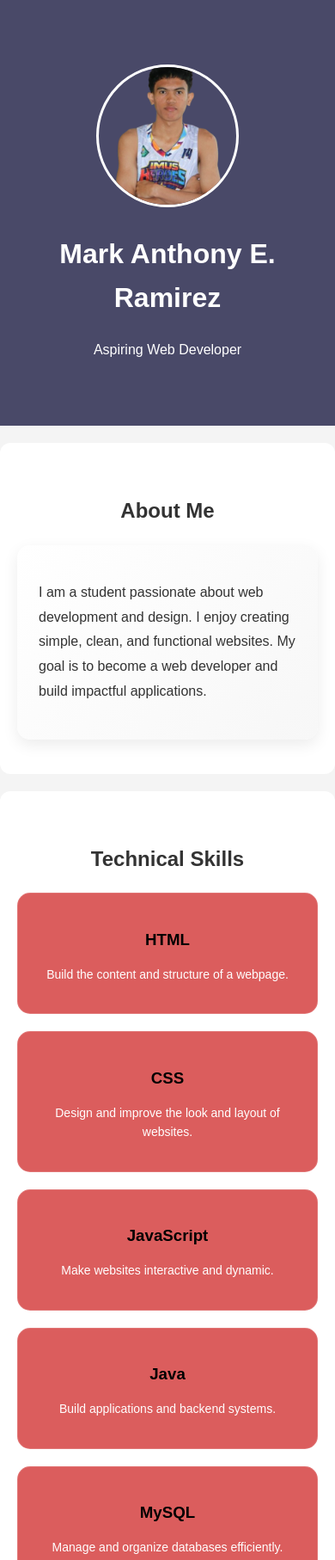
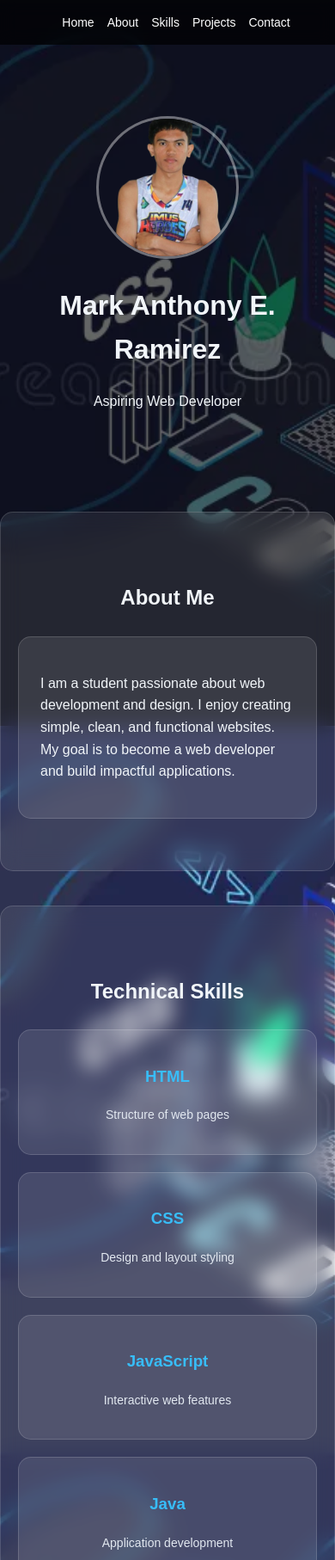
Before and after one commit to Kra4m/Kram_Portfolio, a plain HTML site: page index.html in a window 390 px wide. Shown: the top 1814 px of the page at 86% size. Drawn offline with Linux system fonts and the light colour scheme.

Commit message:
background

```diff
--- a/index.html
+++ b/index.html
@@ -10,16 +10,56 @@
       margin: 0;
       font-family: Arial, sans-serif;
       line-height: 1.6;
-      background: #f4f4f4;
-      color: #333;
+      scroll-behavior: smooth;
+      color: #f1f5f9;
+
+      /* IMAGE BACKGROUND */
+      background: url("assets/background.webp") no-repeat center center fixed;
+      background-size: cover;
+    }
+
+    /* DARK OVERLAY */
+    body::before {
+      content: "";
+      position: fixed;
+      top: 0;
+      left: 0;
+      width: 100%;
+      height: 100%;
+      background: rgba(0, 0, 0, 0.6);
+      z-index: -1;
+    }
+
+    /* NAVBAR */
+    .navbar {
+      position: fixed;
+      top: 0;
+      left: 0;
+      width: 100%;
+      background: rgba(0,0,0,0.7);
+      backdrop-filter: blur(10px);
+      display: flex;
+      justify-content: center;
+      gap: 25px;
+      padding: 15px 10px;
+      z-index: 1000;
+    }
+
+    .navbar a {
+      color: white;
+      text-decoration: none;
+      font-size: 14px;
+      transition: 0.3s;
+    }
+
+    .navbar a:hover {
+      color: #38bdf8;
     }
 
     /* HERO */
     header {
-      background: rgba(26, 26, 66, 0.781);
-      color: white;
-      padding: 60px 20px;
       text-align: center;
+      padding: 120px 20px 60px;
     }
 
     header img {
@@ -28,45 +68,45 @@
       border-radius: 50%;
       object-fit: cover;
       margin-top: 15px;
-      border: 3px solid white;
+      border: 3px solid rgba(255,255,255,0.4);
     }
 
-    /* SECTION BASE */
+    /* GLASS SECTION BASE */
     section {
-      padding: 40px 20px;
+      padding: 60px 20px;
       max-width: 1000px;
-      margin: 20px auto;
-      background: white;
-      border-radius: 12px;
+      margin: 40px auto;
+      border-radius: 15px;
+
+      background: rgba(255,255,255,0.08);
+      backdrop-filter: blur(12px);
+      -webkit-backdrop-filter: blur(12px);
+
+      border: 1px solid rgba(255,255,255,0.15);
     }
 
     h2 {
       text-align: center;
-      margin-bottom: 20px;
+      margin-bottom: 25px;
     }
 
-    /* ABOUT ME */
+    /* ABOUT */
     .about-card {
-      background: linear-gradient(135deg, #ffffff, #f7f7f7);
+      background: rgba(255,255,255,0.10);
+      padding: 25px;
       border-radius: 15px;
-      padding: 25px;
       max-width: 750px;
       margin: auto;
-      box-shadow: 0 6px 18px rgba(0,0,0,0.08);
-      transition: 0.3s ease;
+      border: 1px solid rgba(255,255,255,0.15);
+      transition: 0.3s;
     }
 
     .about-card:hover {
       transform: translateY(-5px);
-      box-shadow: 0 10px 25px rgba(0,0,0,0.12);
+      background: rgba(255,255,255,0.15);
     }
 
-    .about-card p {
-      font-size: 16px;
-      line-height: 1.8;
-    }
-
-    /* TECH SKILLS GRID */
+    /* SKILLS */
     .skills-grid {
       display: grid;
       grid-template-columns: repeat(auto-fit, minmax(220px, 1fr));
@@ -74,54 +114,49 @@
       margin-top: 20px;
     }
 
-    /* CARDS (used for skills + projects consistency) */
     .card {
-      background: rgba(209, 48, 48, 0.781);
+      background: rgba(255,255,255,0.10);
       border-radius: 15px;
       padding: 20px;
       text-align: center;
-      color: white;
-      transition: 0.3s ease;
       border: 1px solid rgba(255,255,255,0.15);
+      transition: 0.3s;
     }
 
     .card:hover {
-      transform: translateY(-10px) scale(1.03);
-      box-shadow: 0 12px 25px rgba(0,0,0,0.2);
+      transform: translateY(-10px);
+      background: rgba(255,255,255,0.15);
     }
 
     .card h3 {
-      color: black;
-      margin-bottom: 10px;
+      color: #38bdf8;
     }
 
     .card p {
       font-size: 14px;
-      line-height: 1.6;
+      color: #e2e8f0;
     }
 
     /* PROJECTS */
-    #projects {
-      padding: 60px 20px;
-    }
-
     .projects-grid {
       display: grid;
-      grid-template-columns: repeat(auto-fit, minmax(300px, 1fr));
+      grid-template-columns: repeat(auto-fit, minmax(280px, 1fr));
       gap: 25px;
       margin-top: 30px;
     }
 
     .project-card {
-      background: rgba(209, 48, 48, 0.781);
+      background: rgba(255,255,255,0.10);
       border-radius: 15px;
       padding: 20px;
       text-align: center;
-      transition: 0.3s ease;
+      transition: 0.3s;
+      border: 1px solid rgba(255,255,255,0.15);
     }
 
     .project-card:hover {
       transform: translateY(-10px) scale(1.03);
+      background: rgba(255,255,255,0.15);
     }
 
     .project-card img {
@@ -132,35 +167,19 @@
       margin-bottom: 15px;
     }
 
-    .project-content h3 {
-      color: black;
-      margin-bottom: 10px;
-    }
-
-    .project-content p {
-      color: white;
-      font-size: 14px;
-    }
-
-    .tags {
-      display: flex;
-      justify-content: center;
-      gap: 10px;
-      flex-wrap: wrap;
-      margin-top: 10px;
-    }
-
     .tag {
-      background: rgba(0,0,0,0.15);
+      display: inline-block;
+      margin: 5px;
       padding: 6px 12px;
       border-radius: 20px;
+      background: rgba(255,255,255,0.15);
       font-size: 12px;
-      color: black;
+      color: white;
     }
 
     /* CONTACT */
     a {
-      color: #0077cc;
+      color: #38bdf8;
     }
 
     /* RESPONSIVE */
@@ -169,6 +188,11 @@
         width: 160px;
         height: 160px;
       }
+
+      .navbar {
+        flex-wrap: wrap;
+        gap: 15px;
+      }
     }
 
   </style>
@@ -176,15 +200,24 @@
 
 <body>
 
+  <!-- NAVIGATION -->
+  <div class="navbar">
+    <a href="#home">Home</a>
+    <a href="#about">About</a>
+    <a href="#skills">Skills</a>
+    <a href="#projects">Projects</a>
+    <a href="#contact">Contact</a>
+  </div>
+
   <!-- HERO -->
-  <header>
+  <header id="home">
     <img src="assets/profile.png" alt="Profile">
     <h1>Mark Anthony E. Ramirez</h1>
     <p>Aspiring Web Developer</p>
   </header>
 
-  <!-- ABOUT ME -->
-  <section>
+  <!-- ABOUT -->
+  <section id="about">
     <h2>About Me</h2>
     <div class="about-card">
       <p>
@@ -195,35 +228,35 @@
     </div>
   </section>
 
-  <!-- TECHNICAL SKILLS -->
-  <section>
+  <!-- SKILLS -->
+  <section id="skills">
     <h2>Technical Skills</h2>
 
     <div class="skills-grid">
 
       <div class="card">
         <h3>HTML</h3>
-        <p>Build the content and structure of a webpage.</p>
+        <p>Structure of web pages</p>
       </div>
 
       <div class="card">
         <h3>CSS</h3>
-        <p>Design and improve the look and layout of websites.</p>
+        <p>Design and layout styling</p>
       </div>
 
       <div class="card">
         <h3>JavaScript</h3>
-        <p>Make websites interactive and dynamic.</p>
+        <p>Interactive web features</p>
       </div>
 
       <div class="card">
         <h3>Java</h3>
-        <p>Build applications and backend systems.</p>
+        <p>Application development</p>
       </div>
 
       <div class="card">
         <h3>MySQL</h3>
-        <p>Manage and organize databases efficiently.</p>
+        <p>Database management</p>
       </div>
 
     </div>
@@ -236,45 +269,33 @@
     <div class="projects-grid">
 
       <div class="project-card">
-        <img src="assets/project1.png" alt="Project 1">
-        <div class="project-content">
-          <h3>Portfolio Website</h3>
-          <p>My personal responsive portfolio site.</p>
-          <div class="tags">
-            <span class="tag">HTML</span>
-            <span class="tag">CSS</span>
-          </div>
-        </div>
+        <img src="assets/project1.png" alt="">
+        <h3>Portfolio Website</h3>
+        <p>My personal website.</p>
+        <span class="tag">HTML</span>
+        <span class="tag">CSS</span>
       </div>
 
       <div class="project-card">
-        <img src="assets/project2.png" alt="Project 2">
-        <div class="project-content">
-          <h3>To-Do App</h3>
-          <p>Task manager built with JavaScript.</p>
-          <div class="tags">
-            <span class="tag">JavaScript</span>
-          </div>
-        </div>
+        <img src="assets/project2.png" alt="">
+        <h3>To-Do App</h3>
+        <p>Task management app.</p>
+        <span class="tag">JavaScript</span>
       </div>
 
       <div class="project-card">
-        <img src="assets/project3.png" alt="Project 3">
-        <div class="project-content">
-          <h3>Database System</h3>
-          <p>Simple system using Java and MySQL.</p>
-          <div class="tags">
-            <span class="tag">Java</span>
-            <span class="tag">MySQL</span>
-          </div>
-        </div>
+        <img src="assets/project3.png" alt="">
+        <h3>Database System</h3>
+        <p>Java + MySQL project.</p>
+        <span class="tag">Java</span>
+        <span class="tag">MySQL</span>
       </div>
 
     </div>
   </section>
 
   <!-- CONTACT -->
-  <section>
+  <section id="contact">
     <h2>Contact</h2>
     <p>Email: johndoe@email.com</p>
     <p>GitHub: <a href="#">github.com/yourusername</a></p>
```
Also changed, not shown: assets/background.webp (added).
